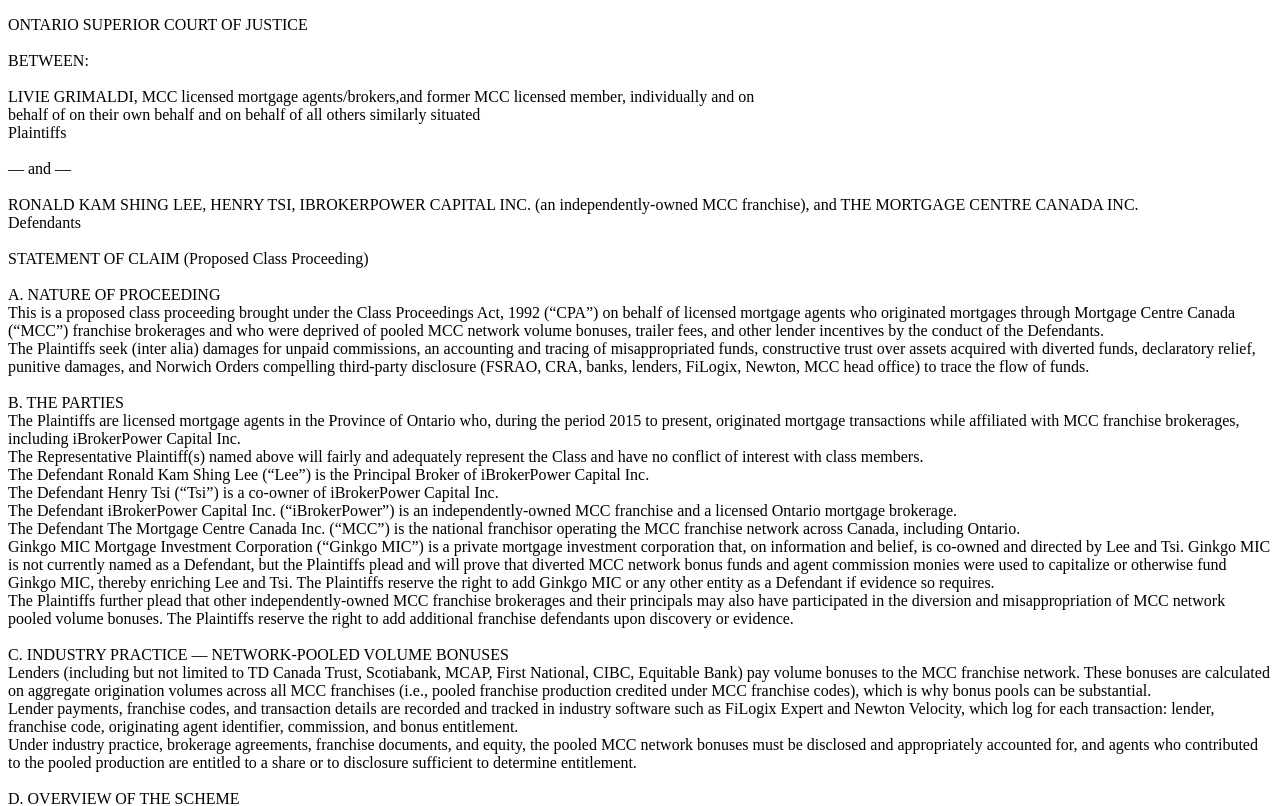
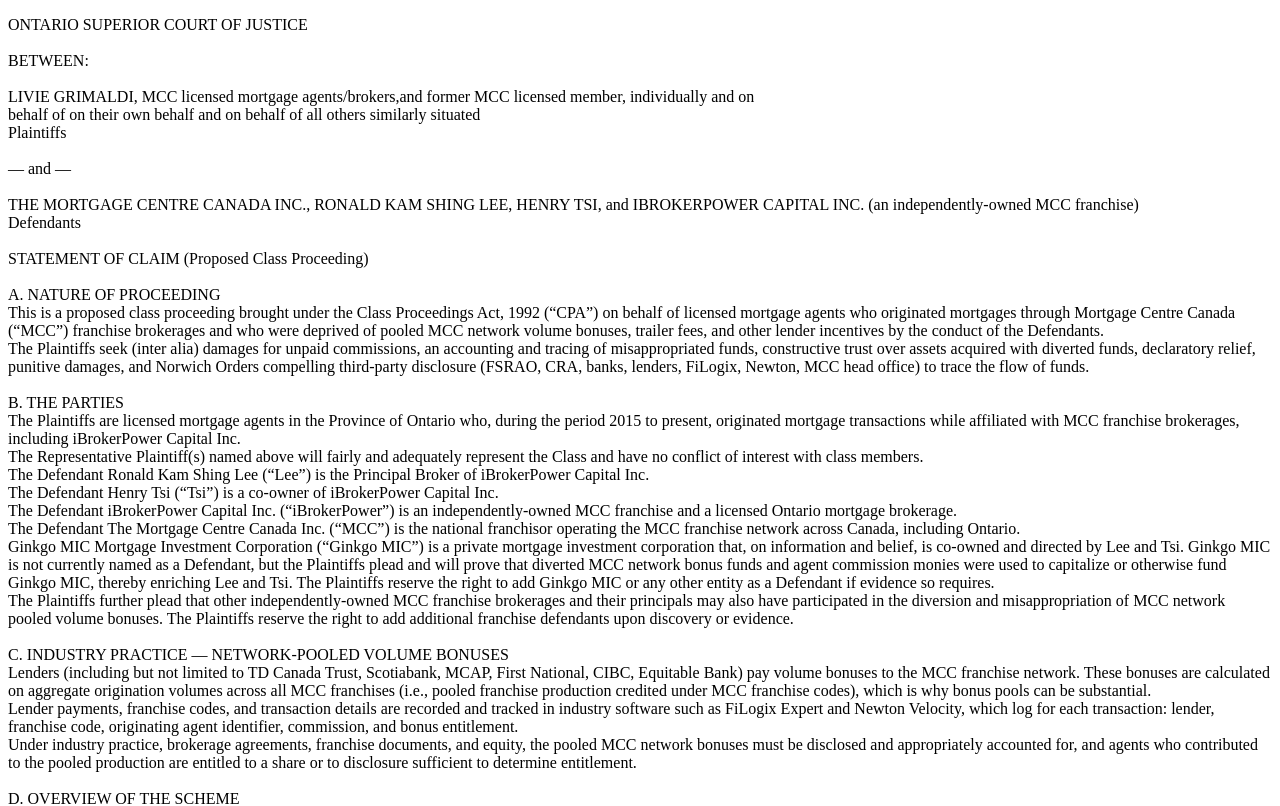
Before and after one commit to legalservicesontario/mccfraudexposed, a plain HTML site: page statement_of_claim.html in a window 1280 px wide. Shown: the top 806 px of the page. Drawn offline with Linux system fonts and the light colour scheme.

Commit message:
Update statement_of_claim.html

```diff
--- a/statement_of_claim.html
+++ b/statement_of_claim.html
@@ -16,7 +16,7 @@ Plaintiffs
 
 — and —
 
-RONALD KAM SHING LEE, HENRY TSI, IBROKERPOWER CAPITAL INC. (an independently-owned MCC franchise), and THE MORTGAGE CENTRE CANADA INC.
+THE MORTGAGE CENTRE CANADA INC., RONALD KAM SHING LEE, HENRY TSI, and IBROKERPOWER CAPITAL INC. (an independently-owned MCC franchise)
 Defendants
 
 STATEMENT OF CLAIM (Proposed Class Proceeding)
```
